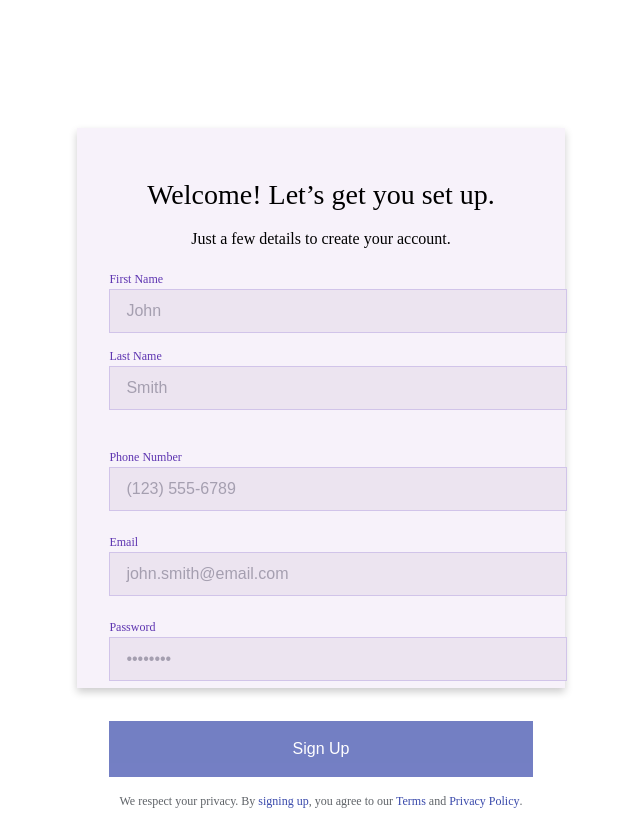
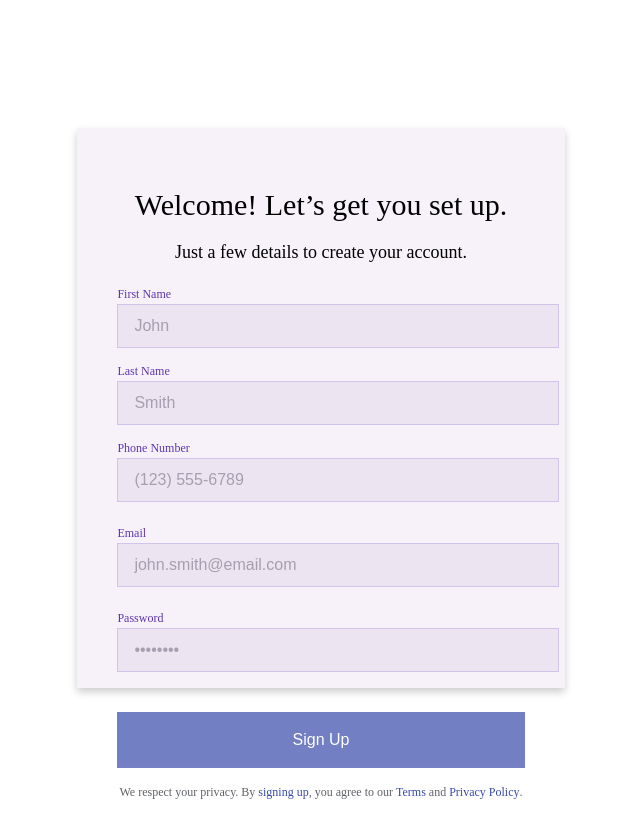
Before and after one commit to imrichie/ux-registration-form, a JavaScript app: page / in a window 1024 px wide. Shown: the whole page, without its empty margins (191-831 px from the left). Built offline with nearby package versions, Linux system fonts and the light colour scheme; the HTML template or start-up script is replaced by a standard one.

Commit message:
adjust stylings for smaller breakpoints

```diff
--- a/src/assets/App.css
+++ b/src/assets/App.css
@@ -140,6 +140,7 @@
   .input-row {
     flex-direction: column;
     gap: 0;
+    margin: 0;
   }
 
   .half-width {
@@ -153,23 +154,23 @@
   .form-container {
     width: 70%;
     max-width: 600px;
-    padding: 32px;
+    padding: 40px;
   }
 
   .form-header {
-    font-size: 1.75rem;
+    font-size: 1.875rem;
     text-align: center;
   }
 
   .form-subtitle {
-    font-size: 1rem;
+    font-size: 1.125rem;
   }
 }
 
 /* Full-size desktop experience for screens 1200px and above */
 @media (min-width: 1200px) {
   .form-container {
-    width: 60%;
+    width: 70%;
     max-width: 600px;
     padding: 40px;
   }
```
Also changed, not shown: 1 other file (tests, documents, lock files or other folders).
